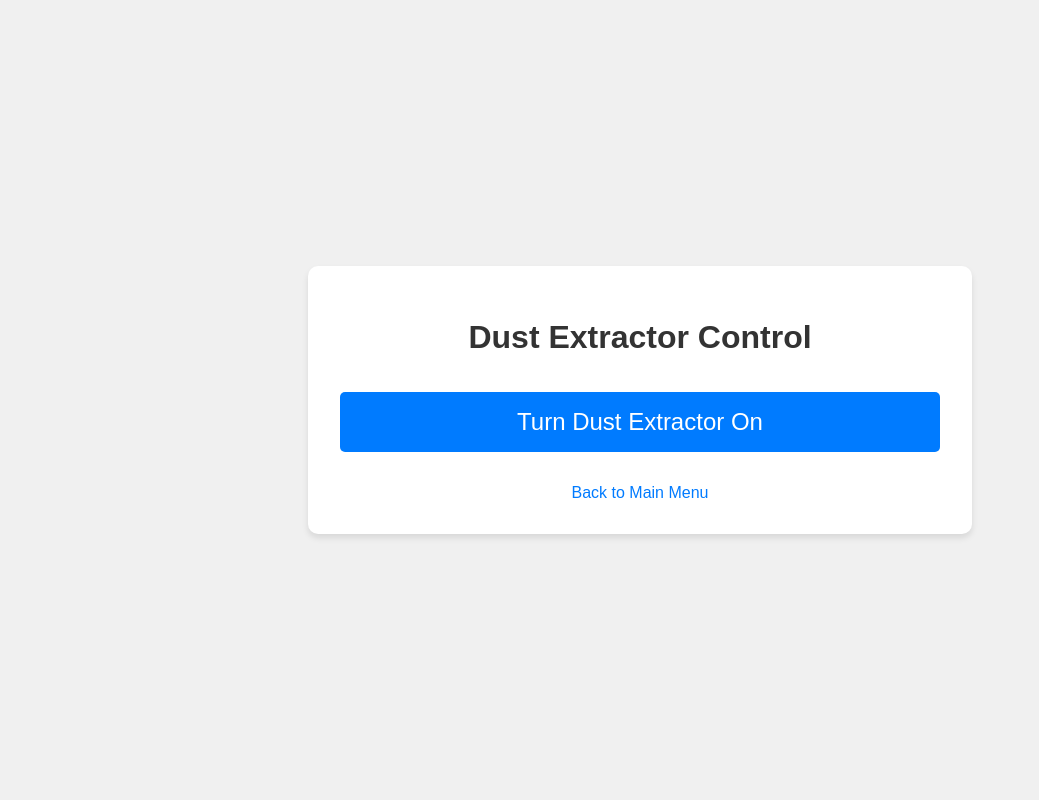
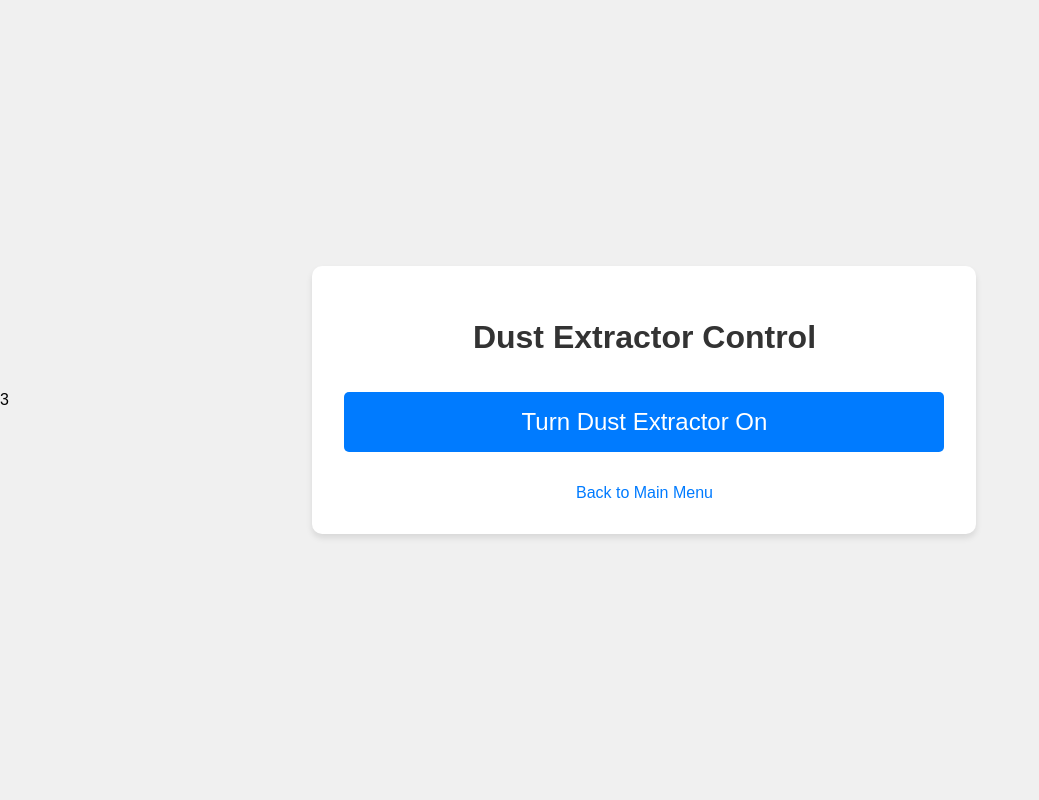
Before and after one commit to Bitcade1/Pooltracker, a Flask app: page /dust_extractor in a window 1280 px wide. Shown: the whole page, without its empty margins (0-1039 px from the left). Run offline with Flask 3, Linux system fonts and the light colour scheme; the visitor is signed in with stand-in values (Sample User, id 1).

Commit message:
Update dust_extractor.html

```diff
--- a/templates/dust_extractor.html
+++ b/templates/dust_extractor.html
@@ -1,4 +1,4 @@
-<!DOCTYPE html>
+<!DOCTYPE html> 3
 <html lang="en">
 <head>
     <meta charset="UTF-8">
```
